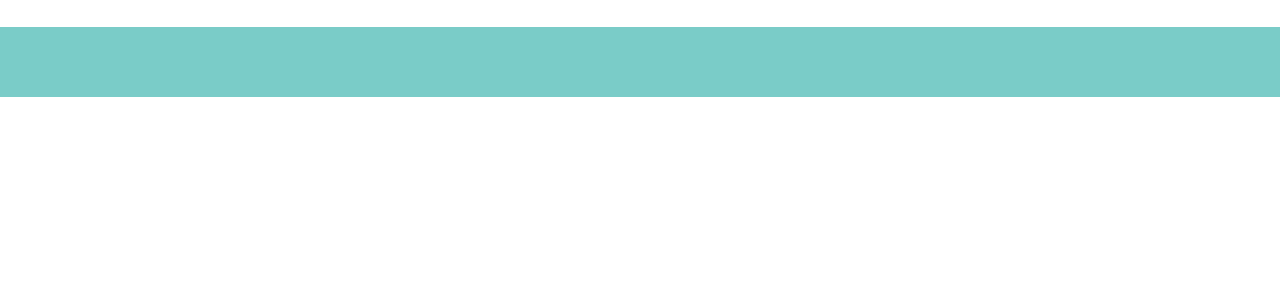
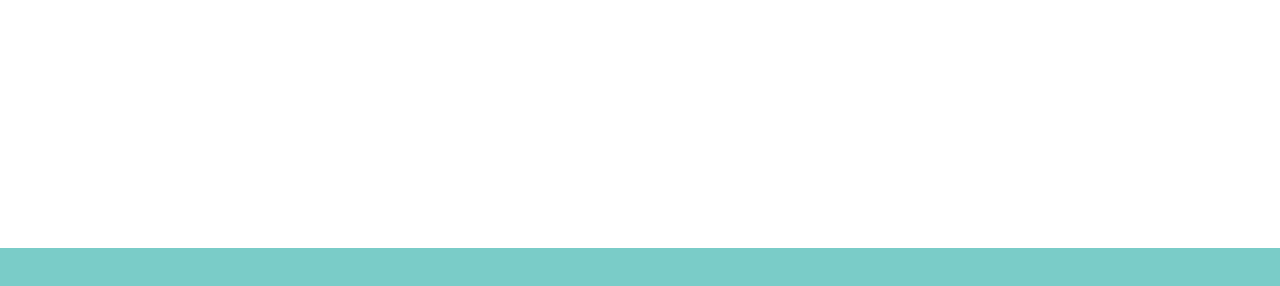
Before and after one commit to ericabowman/codify_week3_orange, a plain HTML site: page index.html in a window 1280 px wide. Shown: the part 482-768 px from the top of the page. Drawn offline with Linux system fonts and the light colour scheme.

Commit message:
footer update

```diff
--- a/css/orange.css
+++ b/css/orange.css
@@ -80,13 +80,16 @@ form input {
 
 /* Footer */
 
+
 footer {
+  background: #7ACCC8;
+  height: 70px;
+  bottom: 0;
+  left: 0;
+  position: fixed;
+  right: 0;
+}
 
-	background-color: #7ACCC8;
-	height: 70px;
-	min-width: 100%;
-
-}
 
 
 [placeholder]
```
Also changed, not shown: index.html (+1 -2 lines), 1 other file.
